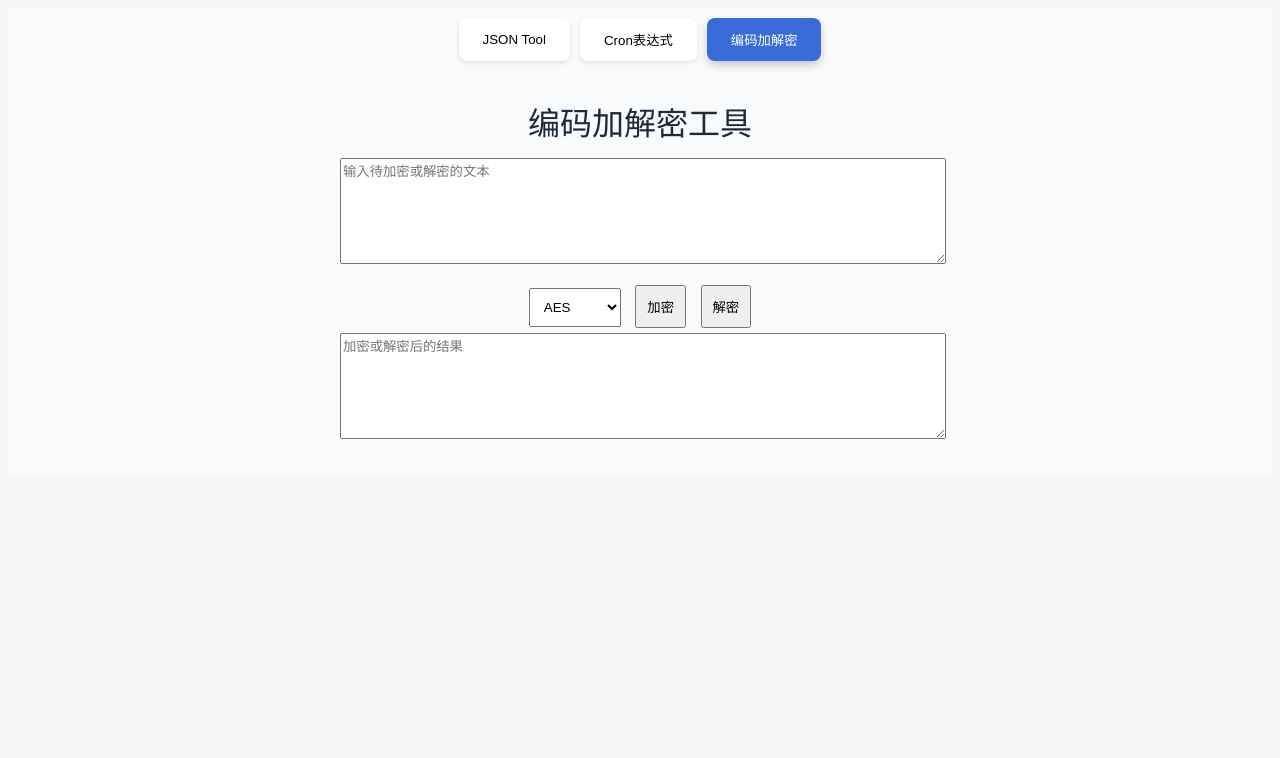
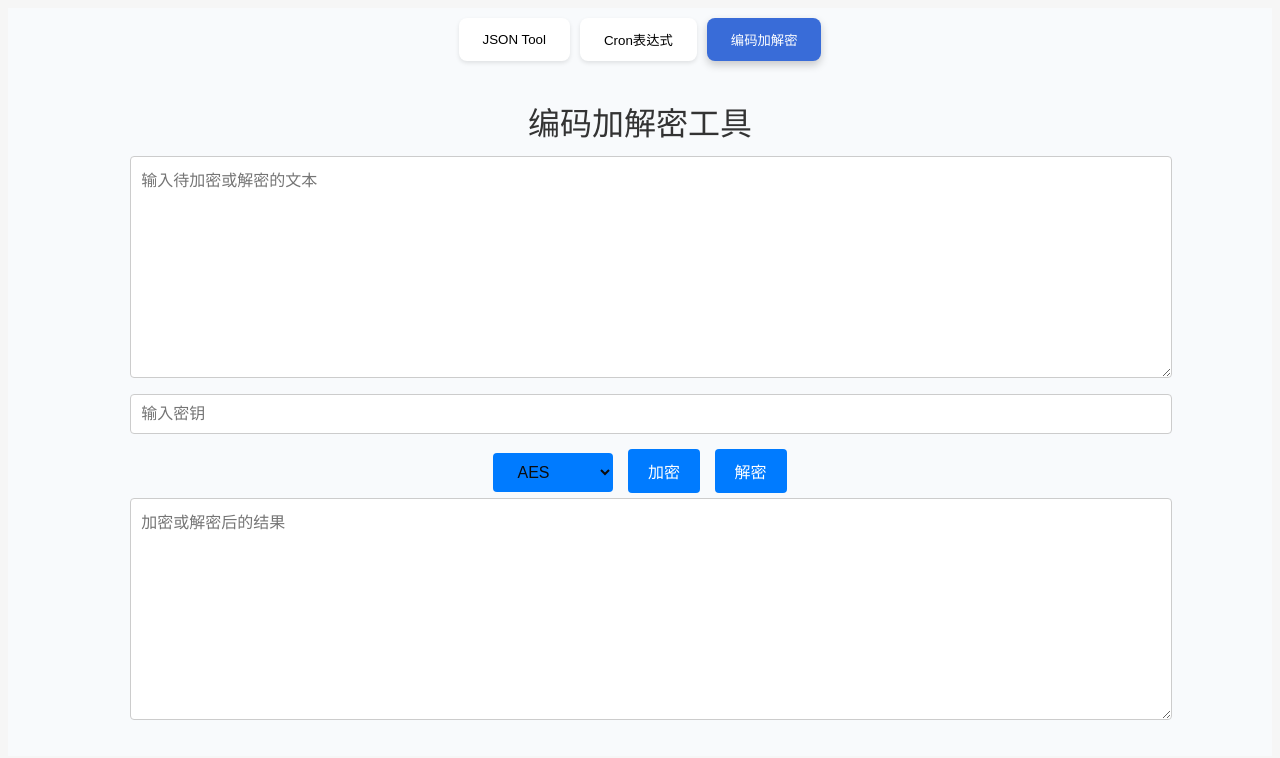
Before and after one commit to zzhtl/dev-tools, a SvelteKit app: page / in a window 1280 px wide. Both pictures are taken after a click on the button "编码加解密". Shown: the top 758 px of the page. Built offline with nearby package versions, Linux system fonts and the light colour scheme.

Commit message:
加密工具优化

```diff
--- a/package.json
+++ b/package.json
@@ -16,13 +16,16 @@
     "@tauri-apps/api": "^2",
     "@tauri-apps/plugin-opener": "^2",
     "cron-parser": "^5.0.3",
-    "date-fns": "^4.1.0"
+    "crypto-js": "^4.2.0",
+    "date-fns": "^4.1.0",
+    "jsencrypt": "^3.3.2"
   },
   "devDependencies": {
     "@sveltejs/adapter-static": "^3.0.6",
     "@sveltejs/kit": "^2.9.0",
     "@sveltejs/vite-plugin-svelte": "^5.0.0",
     "@tauri-apps/cli": "^2",
+    "@types/crypto-js": "^4.2.2",
     "svelte": "^5.0.0",
     "svelte-check": "^4.0.0",
     "typescript": "~5.6.2",
--- a/src/routes/crypto_tool/crypto_tool.svelte
+++ b/src/routes/crypto_tool/crypto_tool.svelte
@@ -1,52 +1,102 @@
 <script lang="ts">
-    import { onMount } from 'svelte';
+    import { onMount } from "svelte";
+    import JSEncrypt from "jsencrypt"; // 引入 JSEncrypt 库
+    import CryptoJS from "crypto-js"; // 引入 CryptoJS 库
 
-    let inputText = '';
-    let outputText = '';
-    let selectedAlgorithm = 'AES';
+    let inputText = "";
+    let outputText = "";
+    let selectedAlgorithm = "AES";
+    let publicKey = "";
+    let privateKey = "";
 
-    const algorithms = ['AES', 'RSA', 'DES', 'Blowfish', 'Base64'];
+    const algorithms = ["AES", "RSA", "DES", "Blowfish", "Base64"];
+
+    // 新增：生成 RSA 私钥的函数
+    const generateRSAKeyPair = () => {
+        const encryptor = new JSEncrypt({ default_key_size: "2048" });
+        encryptor.getKey();
+        privateKey = encryptor.getPrivateKey();
+        publicKey = encryptor.getPublicKey();
+    };
 
     const encrypt = () => {
-        if (selectedAlgorithm === 'Base64') {
+        if (selectedAlgorithm === "Base64") {
             outputText = btoa(inputText); // Base64 编码
+        } else if (selectedAlgorithm === "RSA") {
+            // 使用公钥进行加密
+            const encryptor = new JSEncrypt();
+            encryptor.setPublicKey(publicKey);
+            const encrypted = encryptor.encrypt(inputText);
+            outputText = encrypted || "加密失败"; // 如果加密失败，返回默认值
+        } else if (selectedAlgorithm === "DES") {
+            // 使用 DES 加密
+            const cipher = CryptoJS.DES.encrypt(inputText, privateKey).toString();
+            outputText = cipher;
+        } else if (selectedAlgorithm === "Blowfish") {
+            // 使用 Blowfish 加密
+            const cipher = CryptoJS.Blowfish.encrypt(inputText, privateKey).toString();
+            outputText = cipher;
         } else {
-            // 这里实现其他加密逻辑
-            outputText = `Encrypted: ${inputText}`;
+            // 使用 AES 加密
+            const cipher = CryptoJS.AES.encrypt(inputText, privateKey).toString();
+            outputText = cipher;
         }
     };
 
     const decrypt = () => {
-        if (selectedAlgorithm === 'Base64') {
+        if (selectedAlgorithm === "Base64") {
             outputText = atob(inputText); // Base64 解码
+        } else if (selectedAlgorithm === "RSA") {
+            // 使用私钥进行解密
+            const decryptor = new JSEncrypt();
+            decryptor.setPrivateKey(privateKey);
+            const decrypted = decryptor.decrypt(inputText);
+            outputText = decrypted || "解密失败"; // 如果解密失败，返回默认值
+        } else if (selectedAlgorithm === "DES") {
+            // 使用 DES 解密
+            const bytes = CryptoJS.DES.decrypt(inputText, privateKey);
+            outputText = bytes.toString(CryptoJS.enc.Utf8) || "解密失败"; // 确保 outputText 为 string 类型
+        } else if (selectedAlgorithm === "Blowfish") {
+            // 使用 Blowfish 解密
+            const bytes = CryptoJS.Blowfish.decrypt(inputText, privateKey);
+            outputText = bytes.toString(CryptoJS.enc.Utf8) || "解密失败"; // 确保 outputText 为 string 类型
         } else {
-            // 这里实现其他解密逻辑
-            outputText = `Decrypted: ${inputText}`;
+            // 使用 AES 解密
+            const bytes = CryptoJS.AES.decrypt(inputText, privateKey);
+            outputText = bytes.toString(CryptoJS.enc.Utf8) || "解密失败"; // 确保 outputText 为 string 类型
         }
+    };
+
+    const requiresKeys = (algorithm: string) => {
+        return algorithm !== "Base64";
+    };
+
+    const requiresPublicKey = (algorithm: string) => {
+        return algorithm === "RSA";
     };
 </script>
 
-<style>
-    .container {
-        max-width: 600px;
-        margin: 0 auto;
-        padding: 20px;
-        text-align: center;
-    }
-    textarea {
-        width: 100%;
-        height: 100px;
-        margin-bottom: 10px;
-    }
-    select, button {
-        margin: 5px;
-        padding: 10px;
-    }
-</style>
-
 <div class="container">
     <h1>编码加解密工具</h1>
-    <textarea bind:value={inputText} placeholder="输入待加密或解密的文本"></textarea>
+    <textarea bind:value={inputText} placeholder="输入待加密或解密的文本"
+    ></textarea>
+    {#if requiresKeys(selectedAlgorithm)}
+        {#if requiresPublicKey(selectedAlgorithm)}
+            <input
+                class="key-input"
+                bind:value={publicKey}
+                placeholder="输入公钥"
+            />
+        {/if}
+        <input
+            class="key-input"
+            bind:value={privateKey}
+            placeholder="输入密钥"
+        />
+        {#if selectedAlgorithm === "RSA"}
+            <button on:click={generateRSAKeyPair}>生成 RSA 密钥对</button>
+        {/if}
+    {/if}
     <select bind:value={selectedAlgorithm}>
         {#each algorithms as algorithm}
             <option value={algorithm}>{algorithm}</option>
@@ -54,5 +104,58 @@
     </select>
     <button on:click={encrypt}>加密</button>
     <button on:click={decrypt}>解密</button>
-    <textarea readonly bind:value={outputText} placeholder="加密或解密后的结果"></textarea>
+    <textarea readonly bind:value={outputText} placeholder="加密或解密后的结果"
+    ></textarea>
 </div>
+
+<style>
+    .container {
+        max-width: 100%;
+        max-height: 100%;
+        margin: 0 auto;
+        padding: 20px;
+        text-align: center;
+    }
+    textarea {
+        width: 100%;
+        height: 200px;
+        margin-bottom: 10px;
+        padding: 10px;
+        border: 1px solid #ccc;
+        border-radius: 4px;
+        font-size: 16px;
+    }
+    select,
+    button {
+        margin: 5px;
+        padding: 10px 20px;
+        border: none;
+        border-radius: 4px;
+        background-color: #007bff;
+        color: white;
+        font-size: 16px;
+        cursor: pointer;
+    }
+    select:hover,
+    button:hover {
+        background-color: #0056b3;
+    }
+    select {
+        background-color: #007bff; /* 设置选项框背景色为蓝色 */
+        color: rgb(12, 12, 12); /* 设置文字颜色为白色 */
+        padding: 10px 20px; /* 增加内边距 */
+        font-size: 16px; /* 设置字体大小 */
+    }
+    .key-input {
+        width: 100%;
+        margin-bottom: 10px;
+        padding: 10px;
+        border: 1px solid #ccc;
+        border-radius: 4px;
+        font-size: 16px;
+    }
+    h1 {
+        color: #333;
+        margin-bottom: 20px;
+    }
+</style>
```
Also changed, not shown: 1 other file (tests, documents, lock files or other folders).
